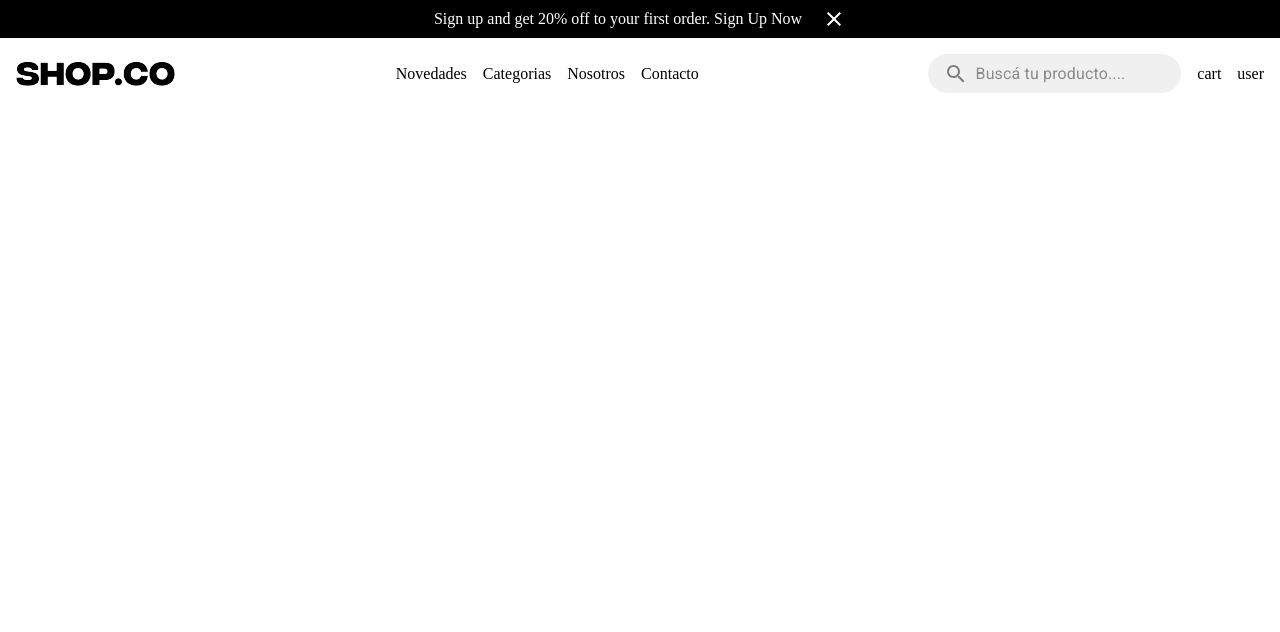
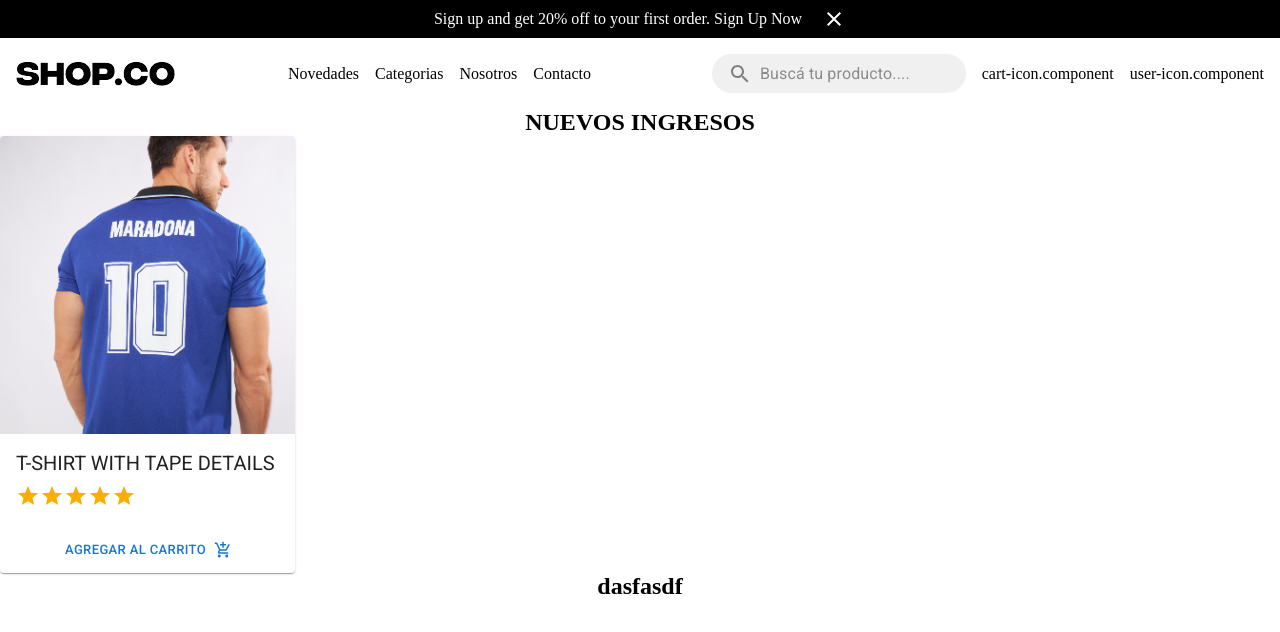
Before and after one commit to nicomacha/e-commerce-nico, a React (Vite) app: page / in a window 1280 px wide. Shown: the top 632 px of the page. Built offline with nearby package versions, Linux system fonts and the light colour scheme.

Commit message:
feat: agregando img, cart product y layout

```diff
--- a/src/App.tsx
+++ b/src/App.tsx
@@ -1,12 +1,16 @@
-import { BarTop } from './modules/core/components/bar-top.component';
-import { Header } from './modules/core/components/header.component';
+import { CardProduct } from "./modules/core/components/card-product.component";
+import { TittleText } from "./modules/core/components/tittle-text";
+import { LayoutBase } from "./modules/features/layout/layout-base.component";
 
 function App() {
   return (
-    <div>
-      <BarTop text='Sign up and get 20% off to your first order. Sign Up Now' />
-      <Header />
-    </div>
+    <LayoutBase>
+      <div>
+        <TittleText tittle="NUEVOS INGRESOS" />
+        <CardProduct />
+        <TittleText tittle="dasfasdf" />
+      </div>
+    </LayoutBase>
   );
 }
 
--- /dev/null
+++ b/src/modules/core/components/card-product.component.tsx
@@ -0,0 +1,44 @@
+import Card from "@mui/material/Card";
+import CardContent from "@mui/material/CardContent";
+import CardMedia from "@mui/material/CardMedia";
+import Typography from "@mui/material/Typography";
+import Button from "@mui/material/Button";
+import CardActionArea from "@mui/material/CardActionArea";
+import CardActions from "@mui/material/CardActions";
+import { Rating, styled } from "@mui/material";
+import dorsalMaradona from "../../assets/dorsal.maradona.jpg";
+import AddShoppingCartIcon from "@mui/icons-material/AddShoppingCart";
+export const CardProduct = () => {
+  return (
+    <CardStyled>
+      <CardActionArea>
+        <CardMedia
+          component="img"
+          height="298"
+          image={dorsalMaradona}
+          alt="green iguana"
+        />
+        <CardContent>
+          <Typography gutterBottom variant="h5" component="div" fontSize={20}>
+            T-SHIRT WITH TAPE DETAILS
+          </Typography>
+          <Rating name="read-only" value={5} readOnly />
+        </CardContent>
+      </CardActionArea>
+      <CardActions>
+        <Button
+          size="small"
+          color="primary"
+          endIcon={<AddShoppingCartIcon />}
+          fullWidth
+        >
+          AGREGAR AL CARRITO
+        </Button>
+      </CardActions>
+    </CardStyled>
+  );
+};
+
+const CardStyled = styled(Card)({
+  width: 295,
+});
--- a/src/modules/core/components/header.component.tsx
+++ b/src/modules/core/components/header.component.tsx
@@ -1,31 +1,33 @@
-import { styled } from '@mui/material';
-import { Logo } from './logo.component';
-import { Nav } from './nav.component';
-import { Search } from './search.component';
+import { styled } from "@mui/material";
+import { Logo } from "./logo.component";
+import { Nav } from "./nav.component";
+import { Search } from "./search.component";
+import { CartIcon } from "./icons/cart-icon.component";
+import { UserIcon } from "./icons/user-icon.component";
 
 export const Header = () => {
   return (
     <HeaderContainer>
       <Logo />
       <Nav />
-      <div
-        style={{
-          display: 'flex',
-          alignItems: 'center',
-          gap: 16,
-        }}
-      >
+      <WrapperSearch>
         <Search />
-        <span>cart</span>
-        <span>user</span>
-      </div>
+        <CartIcon />
+        <UserIcon />
+      </WrapperSearch>
     </HeaderContainer>
   );
 };
 
-const HeaderContainer = styled('header')({
-  display: 'flex',
-  alignItems: 'center',
-  justifyContent: 'space-between',
+const HeaderContainer = styled("header")({
+  display: "flex",
+  alignItems: "center",
+  justifyContent: "space-between",
   padding: 16,
 });
+
+const WrapperSearch = styled("div")({
+  display: "flex",
+  alignItems: "center",
+  gap: 16,
+});
--- /dev/null
+++ b/src/modules/core/components/tittle-text.tsx
@@ -0,0 +1,12 @@
+import styled from "styled-components";
+interface TittleText {
+  tittle: string;
+}
+export const TittleText = ({ tittle }: TittleText) => {
+  return <TextPrinc>{tittle}</TextPrinc>;
+};
+
+const TextPrinc = styled("h2")({
+  display: "flex",
+  justifyContent: "center",
+});
--- /dev/null
+++ b/src/modules/features/layout/layout-base.component.tsx
@@ -0,0 +1,14 @@
+import { BarTop } from "../../core/components/bar-top.component";
+import { Header } from "../../core/components/header.component";
+interface LayoutBase {
+  children: string;
+}
+export const LayoutBase = ({ children }: LayoutBase) => {
+  return (
+    <div>
+      <BarTop text="Sign up and get 20% off to your first order. Sign Up Now" />
+      <Header />
+      {children}
+    </div>
+  );
+};
```
Also changed, not shown: src/modules/assets/dorsal.maradona.jpg (added).
